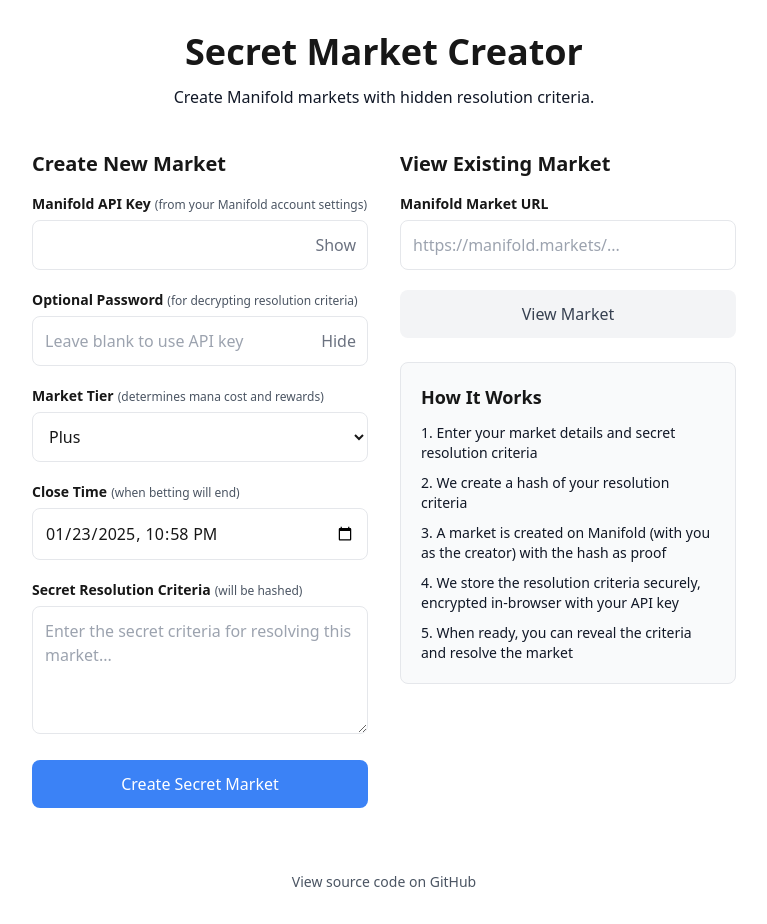
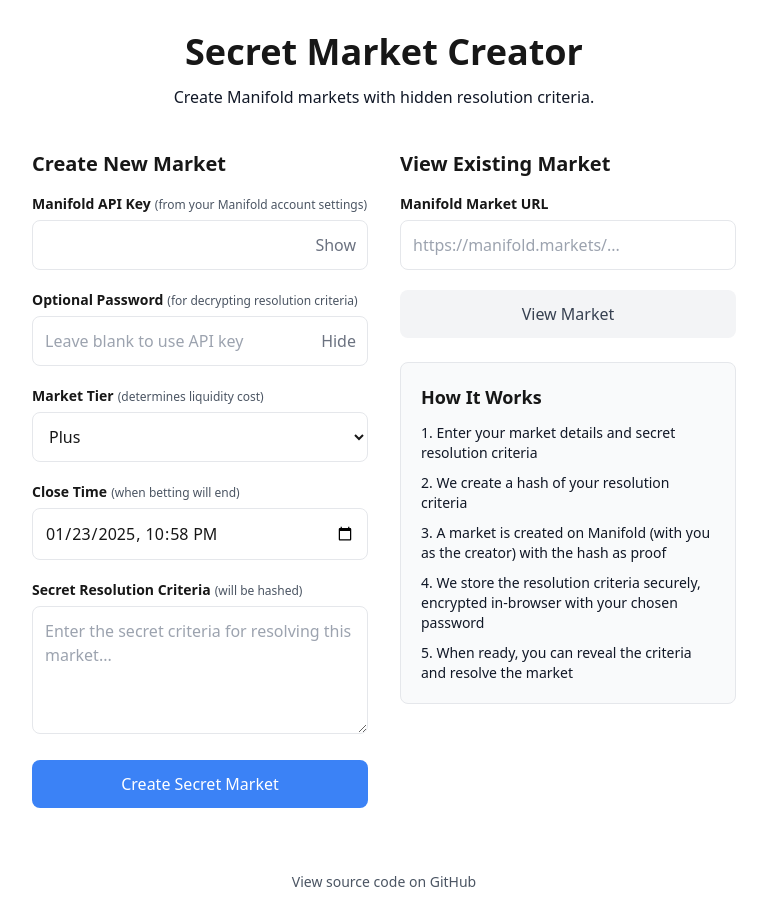
Before and after one commit to Ari-Zerner/secret-market, a Next.js app: page / in a window 1280 px wide. Shown: the whole page, without its empty margins (256-1023 px from the left). Built offline with nearby package versions, Linux system fonts and the light colour scheme.

Commit message:
Change copy

```diff
--- a/app/page.tsx
+++ b/app/page.tsx
@@ -216,7 +216,7 @@
               <label className="block text-sm font-semibold mb-1.5">
                 Market Tier
                 <span className="text-gray-600 dark:text-gray-400 ml-1 text-xs font-normal">
-                  (determines mana cost and rewards)
+                  (determines liquidity cost)
                 </span>
               </label>
               <select
@@ -305,7 +305,7 @@
               <li>Enter your market details and secret resolution criteria</li>
               <li>We create a hash of your resolution criteria</li>
               <li>A market is created on Manifold (with you as the creator) with the hash as proof</li>
-              <li>We store the resolution criteria securely, encrypted in-browser with your API key</li>
+              <li>We store the resolution criteria securely, encrypted in-browser with your chosen password</li>
               <li>When ready, you can reveal the criteria and resolve the market</li>
             </ol>
           </div>
```
